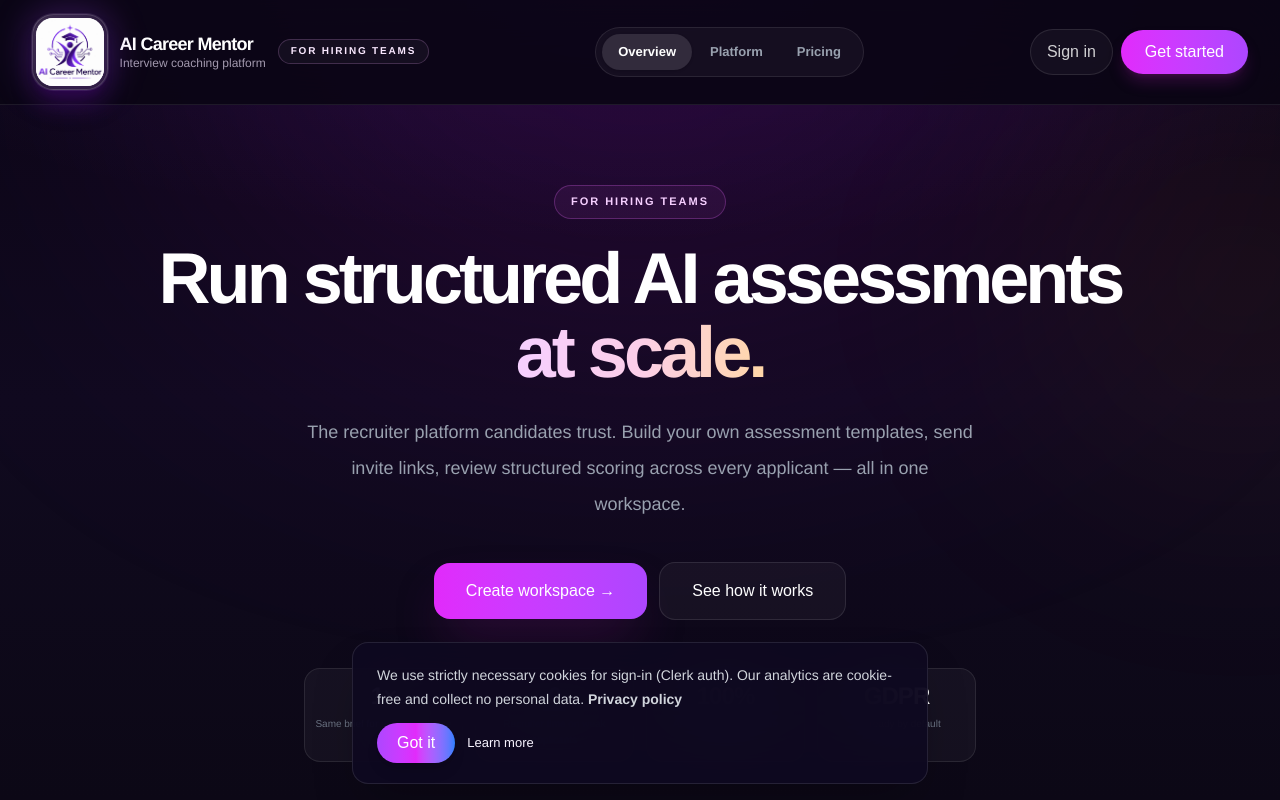
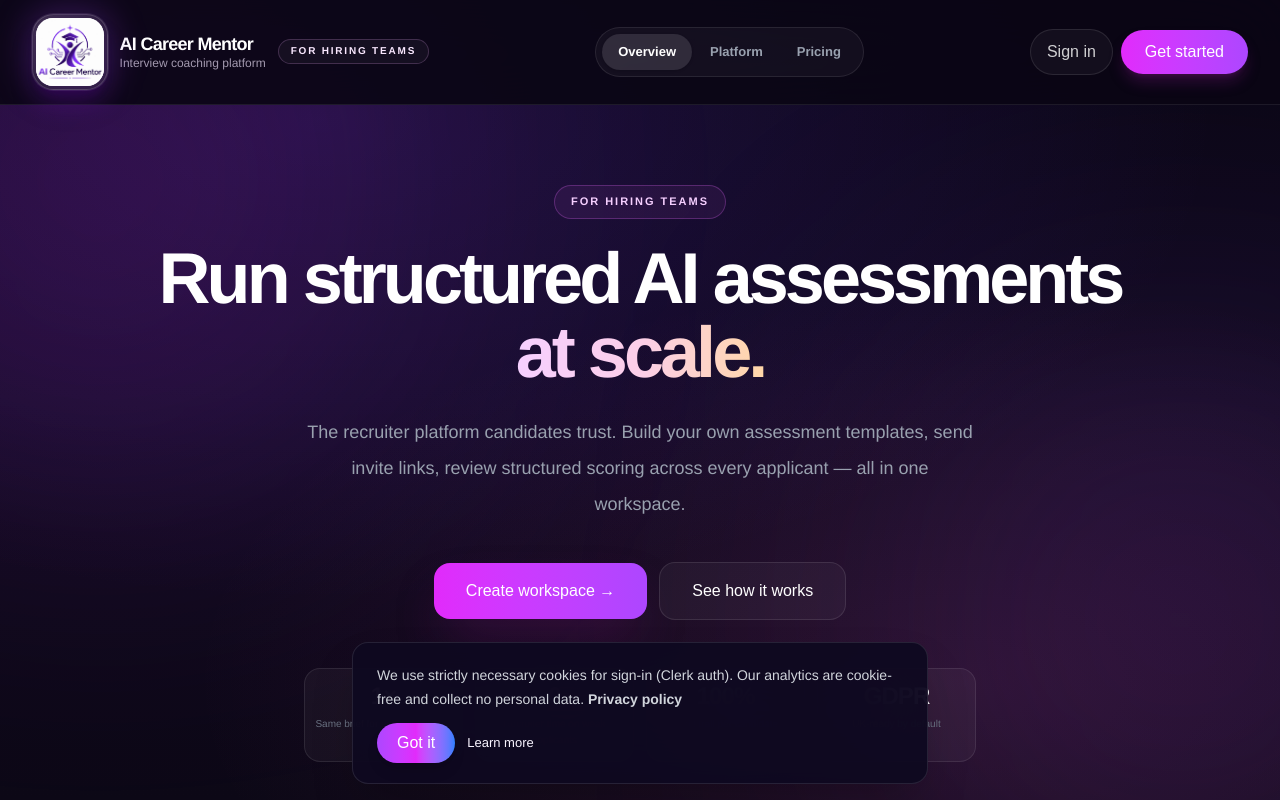
Before and after one commit to kumarrak1k/aim-mvp, a Next.js app: page /for-business in a window 1280 px wide. Shown: the top 800 px of the page. Built offline with nearby package versions, Linux system fonts and the light colour scheme.

Commit message:
Match homepage purple atmosphere across all marketing shells

```diff
--- a/app/components/marketing/AudienceShell.tsx
+++ b/app/components/marketing/AudienceShell.tsx
@@ -97,16 +97,16 @@
     <div className="relative min-h-screen bg-[#0a0614] text-white">
       {/* Background atmosphere — tinted by audience */}
       <div className="pointer-events-none fixed inset-0 z-0 overflow-hidden">
-        <div className="absolute inset-0 bg-[radial-gradient(ellipse_80%_50%_at_50%_-20%,rgba(120,60,255,0.18),transparent),linear-gradient(180deg,#0a0614_0%,#100a1f_50%,#0c0816_100%)]" />
+        <div className="absolute inset-0 bg-[radial-gradient(ellipse_70%_60%_at_25%_15%,rgba(120,60,255,0.18),transparent),radial-gradient(ellipse_60%_50%_at_75%_85%,rgba(232,80,180,0.12),transparent),linear-gradient(180deg,#0a0614_0%,#100a1f_50%,#0c0816_100%)]" />
         {audience === "candidate" ? (
           <>
-            <div className="absolute left-1/2 top-[-300px] h-[600px] w-[900px] -translate-x-1/2 rounded-full bg-purple-600/[0.15] blur-[160px]" />
-            <div className="absolute -right-40 top-20 h-[400px] w-[400px] rounded-full bg-cyan-400/[0.07] blur-[130px]" />
+            <div className="absolute left-[-160px] top-[-80px] h-[520px] w-[520px] rounded-full bg-purple-500/[0.18] blur-[160px]" />
+            <div className="absolute bottom-[-80px] right-[-160px] h-[520px] w-[520px] rounded-full bg-fuchsia-500/[0.18] blur-[160px]" />
           </>
         ) : (
           <>
-            <div className="absolute left-1/2 top-[-300px] h-[600px] w-[900px] -translate-x-1/2 rounded-full bg-fuchsia-600/[0.13] blur-[160px]" />
-            <div className="absolute -right-40 top-20 h-[400px] w-[400px] rounded-full bg-orange-400/[0.06] blur-[130px]" />
+            <div className="absolute left-[-160px] top-[-80px] h-[520px] w-[520px] rounded-full bg-fuchsia-500/[0.18] blur-[160px]" />
+            <div className="absolute bottom-[-80px] right-[-160px] h-[520px] w-[520px] rounded-full bg-purple-500/[0.15] blur-[160px]" />
           </>
         )}
       </div>
--- a/app/components/marketing/PublicShell.tsx
+++ b/app/components/marketing/PublicShell.tsx
@@ -32,8 +32,9 @@
     <div className="relative min-h-screen bg-[#0a0614] text-white">
       {/* Background */}
       <div className="pointer-events-none fixed inset-0 z-0 overflow-hidden">
-        <div className="absolute inset-0 bg-[radial-gradient(ellipse_80%_50%_at_50%_-20%,rgba(120,60,255,0.13),transparent),linear-gradient(180deg,#0a0614_0%,#100a1f_50%,#0c0816_100%)]" />
-        <div className="absolute left-1/2 top-[-300px] h-[600px] w-[900px] -translate-x-1/2 rounded-full bg-purple-600/[0.10] blur-[160px]" />
+        <div className="absolute inset-0 bg-[radial-gradient(ellipse_70%_60%_at_25%_15%,rgba(120,60,255,0.18),transparent),radial-gradient(ellipse_60%_50%_at_75%_85%,rgba(232,80,180,0.12),transparent),linear-gradient(180deg,#0a0614_0%,#100a1f_50%,#0c0816_100%)]" />
+        <div className="absolute left-[-160px] top-[-80px] h-[520px] w-[520px] rounded-full bg-purple-500/[0.18] blur-[160px]" />
+        <div className="absolute bottom-[-80px] right-[-160px] h-[520px] w-[520px] rounded-full bg-fuchsia-500/[0.18] blur-[160px]" />
       </div>
 
       {/* ── Header ── */}
```
